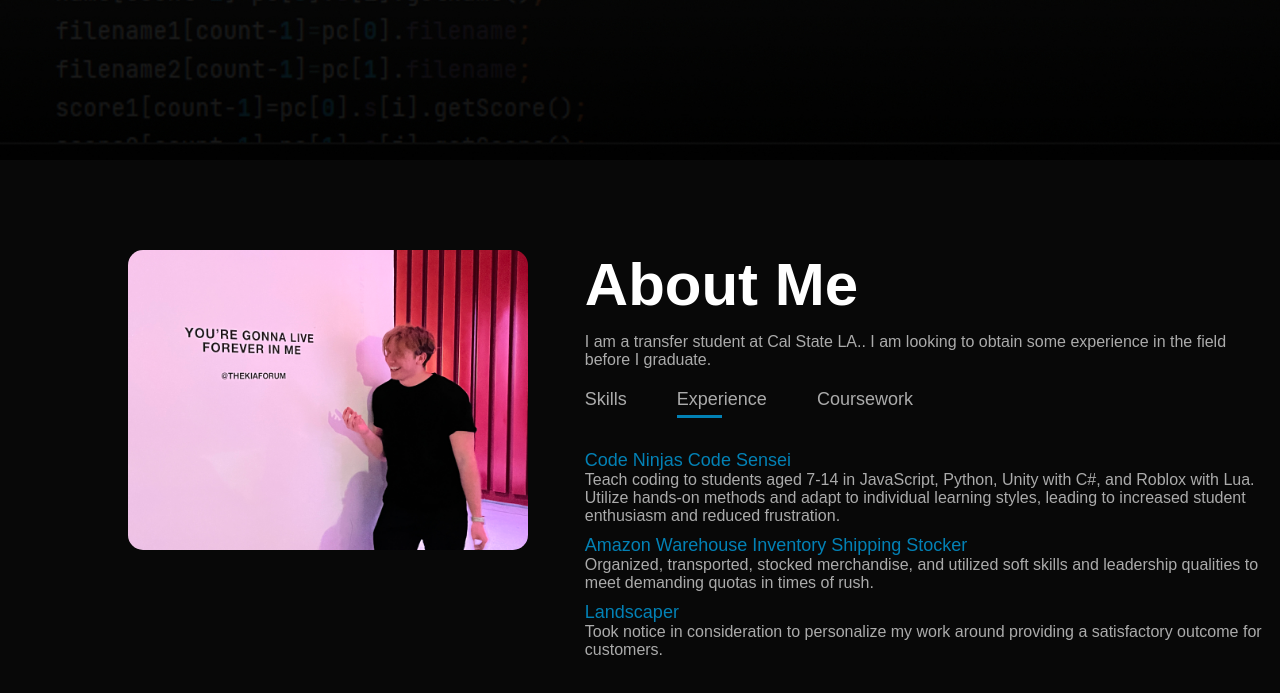
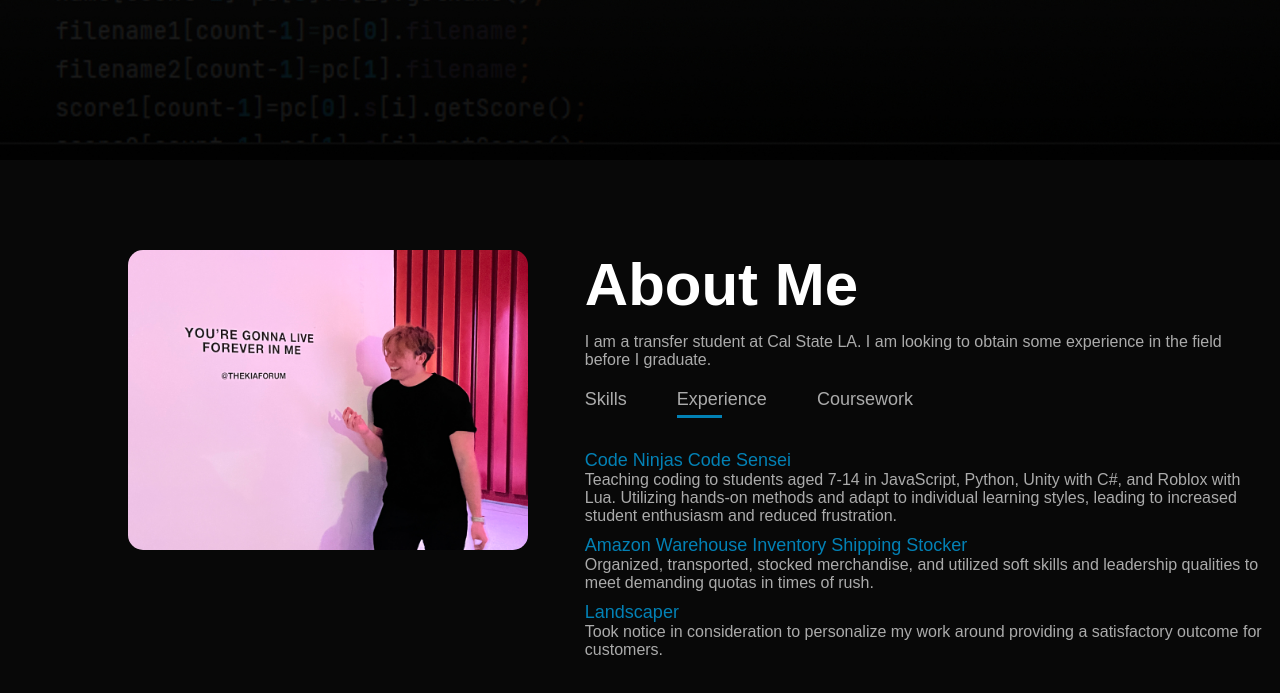
Before and after one commit to JoshH6538/Portfolio, a plain HTML site: page index.html in a window 1280 px wide. Both pictures are taken after a click on the element "Experience". Shown: the part 640-1333 px from the top of the page. Drawn offline with Linux system fonts and the light colour scheme.

Commit message:
fixed text in about me

```diff
--- a/index.html
+++ b/index.html
@@ -59,7 +59,7 @@
             </div>
             <div class="about-col-2">
                 <h1 class="subtitle">About Me</h1>
-                <p>I am a transfer student at Cal State LA.. I am looking to obtain some experience in the field before I graduate. </p>
+                <p>I am a transfer student at Cal State LA. I am looking to obtain some experience in the field before I graduate. </p>
                 </p>
                 <div class="tab-titles">
                     <p class="tab-links active-link" onclick="opentab('skills')">Skills</p>
@@ -78,7 +78,7 @@
                 </div>
                 <div class="tab-contents" id="experience">
                     <ul>
-                        <li><span>Code Ninjas Code Sensei</span><br> Teach coding to students aged 7-14 in JavaScript, Python, Unity with C#, and Roblox with Lua. Utilize hands-on methods and adapt to individual learning styles, leading to increased student enthusiasm and reduced
+                        <li><span>Code Ninjas Code Sensei</span><br> Teaching coding to students aged 7-14 in JavaScript, Python, Unity with C#, and Roblox with Lua. Utilizing hands-on methods and adapt to individual learning styles, leading to increased student enthusiasm and reduced
                             frustration.
                         </li>
                         <li><span>Amazon Warehouse Inventory Shipping Stocker	</span><br>Organized, transported, stocked merchandise, and utilized soft skills and leadership qualities to meet demanding quotas in times of rush.
```
